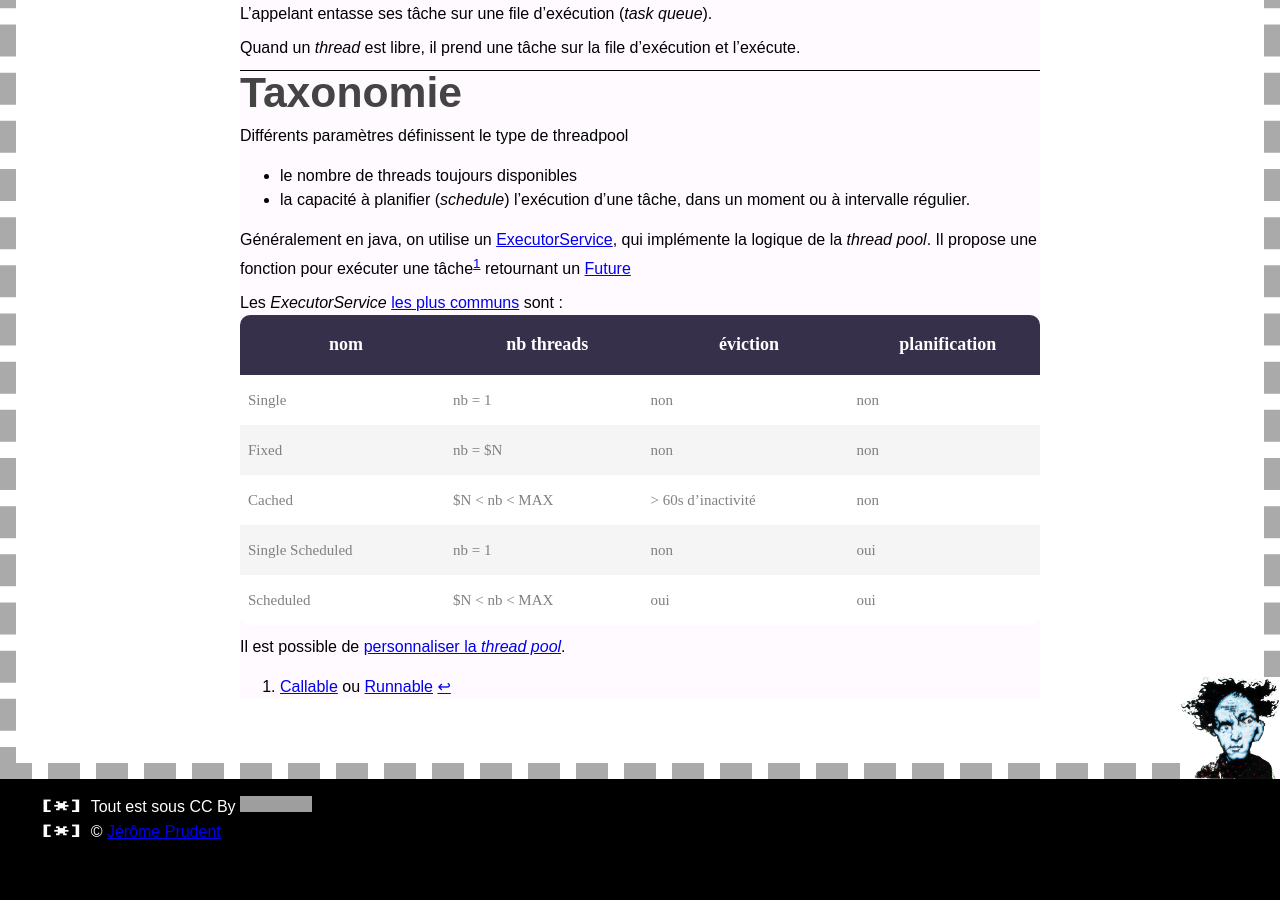
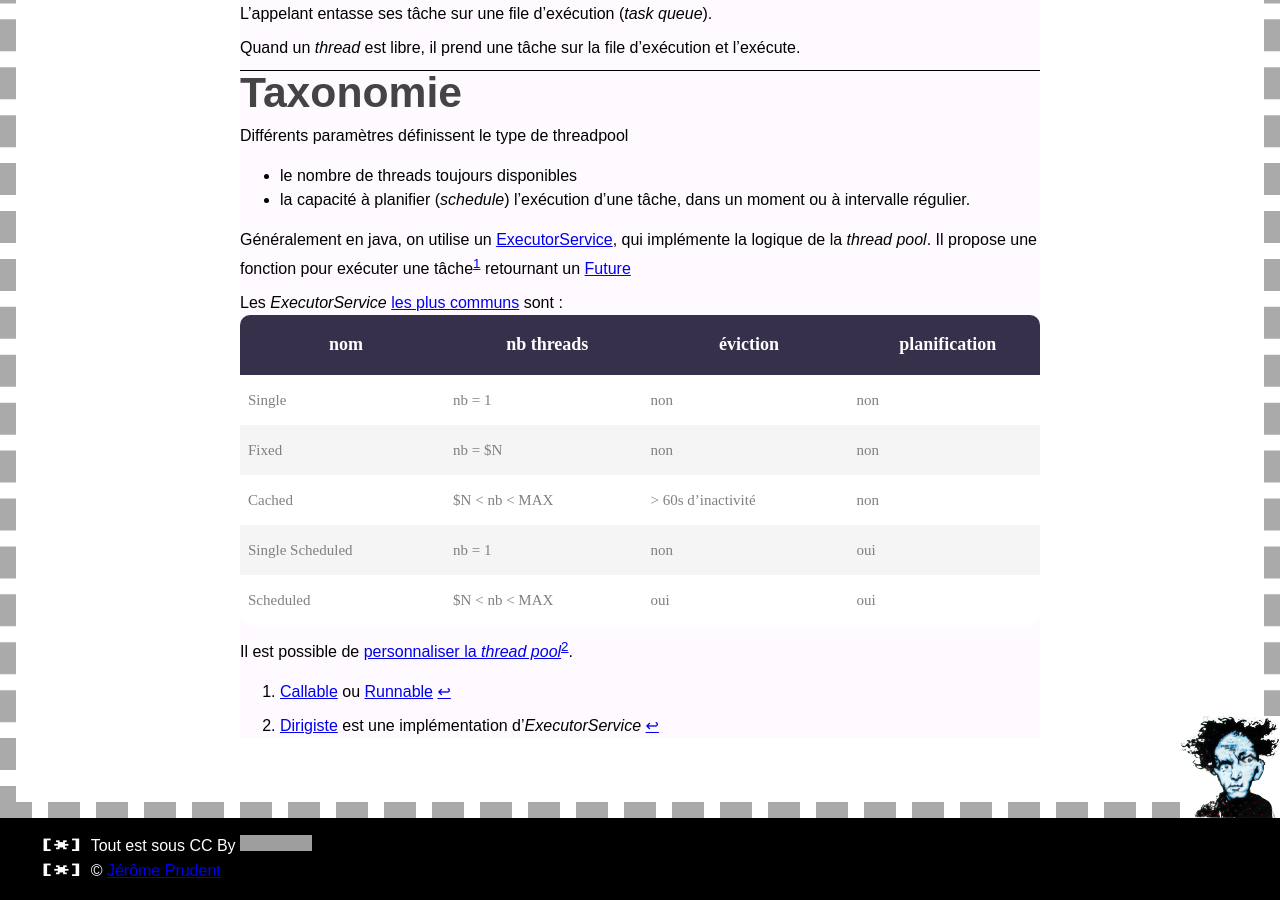
Before and after one commit to jprudent/jprudent.github.com, a Jekyll site: the page built from _posts/2020-04-17-Java-Thread-Pools.md, in a window 1280 px wide and 900 px high, scrolled down 1035 px. Built offline with Jekyll 4.4.1, drawn with Linux system fonts in a browser that asks for light colours; before the commit the page ends 1896 px from its top, so only the background shows below that; grey boxes are pictures that could not be loaded.

Commit message:
Add link to dirigiste

```diff
--- a/_posts/2020-04-17-Java-Thread-Pools.md
+++ b/_posts/2020-04-17-Java-Thread-Pools.md
@@ -64,9 +64,10 @@ Les _ExecutorService_ [les plus communs][javadoc-executors] sont :
 |Single Scheduled | nb = 1 | non | oui|
 |Scheduled | $N < nb < MAX | oui | oui|
 
-Il est possible de [personnaliser la _thread pool_][javadoc-threadpoolexecutor].
+Il est possible de [personnaliser la _thread pool_][javadoc-threadpoolexecutor][^custom-executor-service].
 
 [^tasks]: [Callable][javadoc-callable] ou [Runnable][javadoc-runnable]
+[^custom-executor-service]: [Dirigiste][source-dirigiste] est une implémentation d'_ExecutorService_
 
 [javadoc-executor-service]: https://docs.oracle.com/en/java/javase/12/docs/api/java.base/java/util/concurrent/ExecutorService.html
 [javadoc-future]: https://docs.oracle.com/en/java/javase/12/docs/api/java.base/java/util/concurrent/Future.html
@@ -74,3 +75,4 @@ Il est possible de [personnaliser la _thread pool_][javadoc-threadpoolexecutor].
 [javadoc-runnable]: https://docs.oracle.com/en/java/javase/12/docs/api/java.base/java/lang/Runnable.html
 [javadoc-executors]: https://docs.oracle.com/en/java/javase/12/docs/api/java.base/java/util/concurrent/Executors.html
 [javadoc-threadpoolexecutor]: https://docs.oracle.com/en/java/javase/12/docs/api/java.base/java/util/concurrent/ThreadPoolExecutor.html
+[source-dirigiste]: https://github.com/ztellman/dirigiste
```
